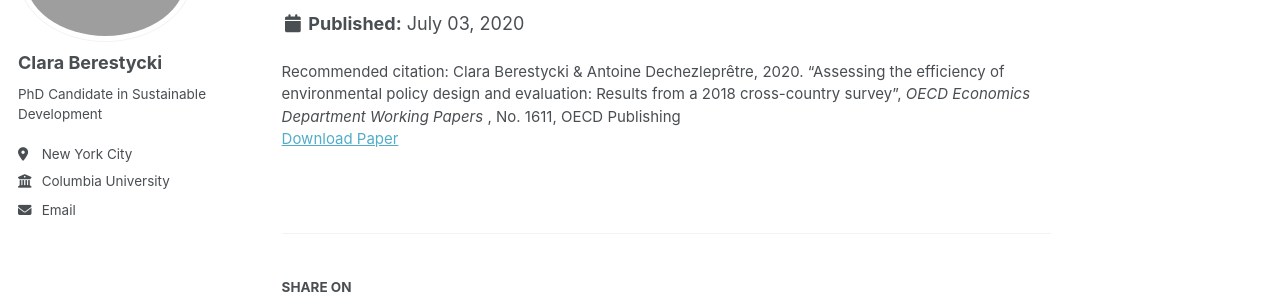
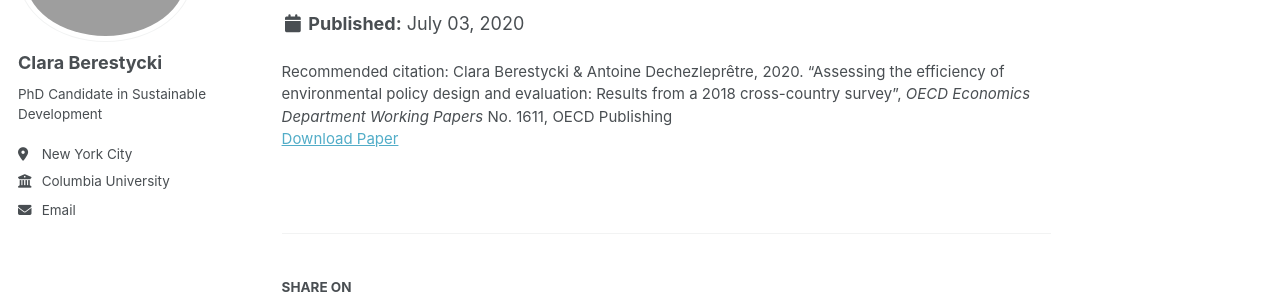
Before and after one commit to claraberes/claraberes.github.io, a Jekyll site: the page built from _publications/2020-03-02-assessing-efficiency.md, in a window 1280 px wide and 1026 px high. Shown: the part 191-491 px from the top of the window. Built offline with Jekyll 4.4.1, drawn with Linux system fonts in a browser that asks for light colours.

```diff
--- a/_publications/2020-03-02-assessing-efficiency.md
+++ b/_publications/2020-03-02-assessing-efficiency.md
@@ -4,5 +4,5 @@ collection: publications
 category: conferences
 date: 2020-07-03
 paperurl: 'https://www.oecd.org/en/publications/assessing-the-efficiency-of-environmental-policy-design-and-evaluation-results-from-a-2018-cross-country-survey_482f8fbe-en.html'
-citation: 'Clara Berestycki & Antoine Dechezleprêtre, 2020. “Assessing the efficiency of environmental policy design and evaluation: Results from a 2018 cross-country survey”, <i> OECD Economics Department Working Papers </i>, No. 1611, OECD Publishing'
+citation: 'Clara Berestycki & Antoine Dechezleprêtre, 2020. “Assessing the efficiency of environmental policy design and evaluation: Results from a 2018 cross-country survey”, <i> OECD Economics Department Working Papers </i> No. 1611, OECD Publishing'
 ---
```
